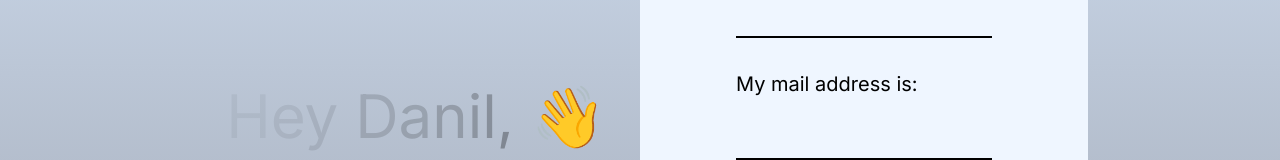
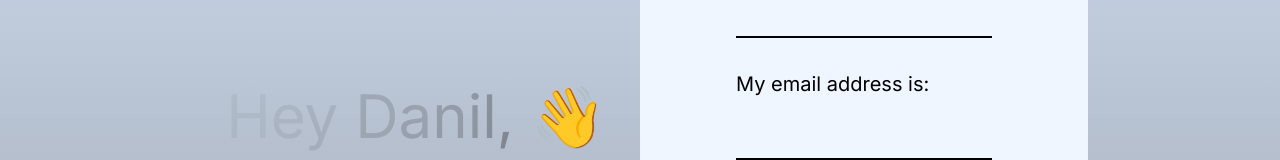
Before and after one commit to danildenha/website-portfolio, a Next.js app: page /website-portfolio/contact in a window 1280 px wide. Shown: the part 332-492 px from the top of the page. Built offline with nearby package versions, Linux system fonts and the light colour scheme.

Commit message:
small change

```diff
--- a/src/app/contact/page.jsx
+++ b/src/app/contact/page.jsx
@@ -72,7 +72,7 @@ const ContactPage = () => {
             className="bg-transparent border-b-2 border-b-black outline-none"
             name="user_message"
           />
-          <span>My mail address is:</span>
+          <span>My email address is:</span>
           <input
             name="user_email"
             type="text"
```
